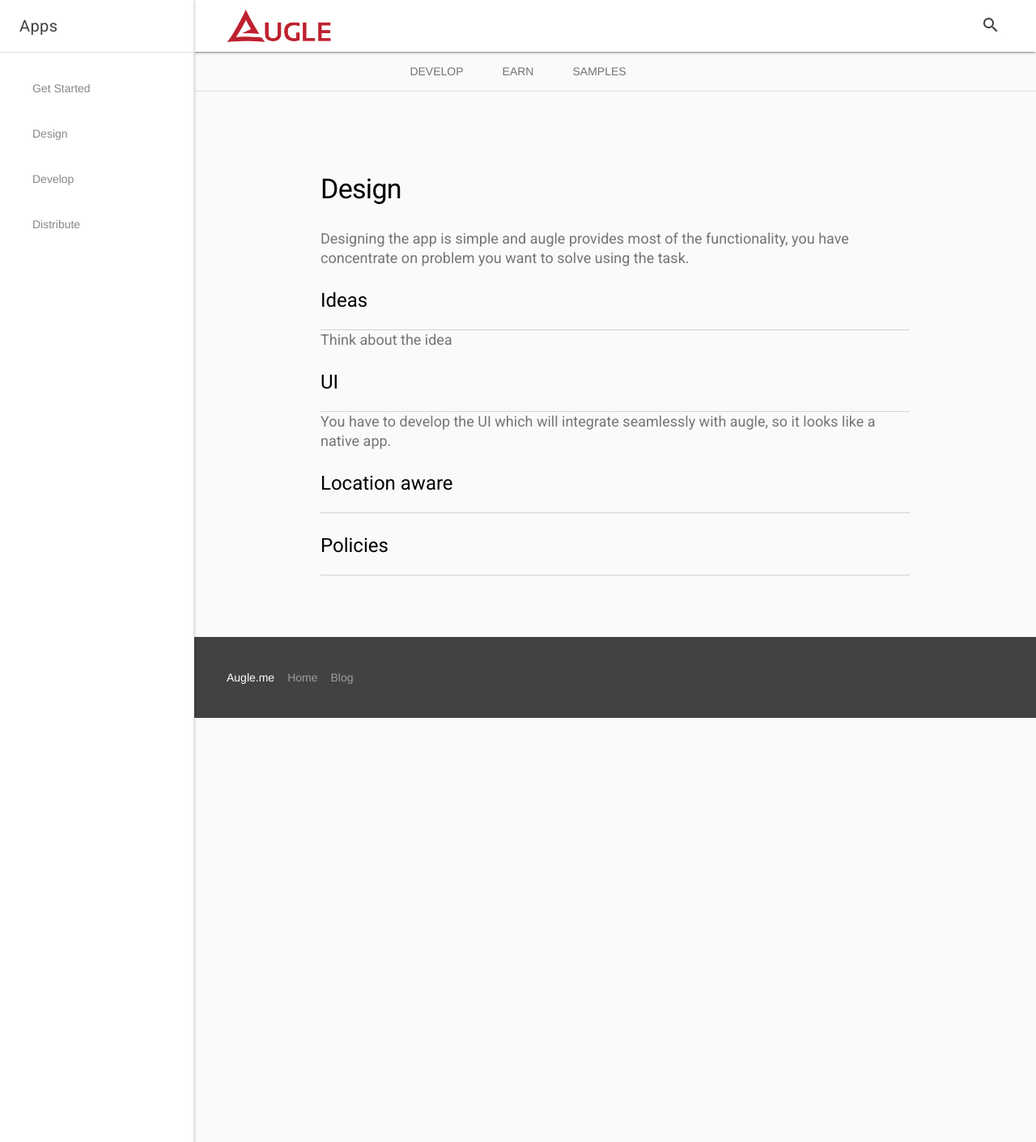
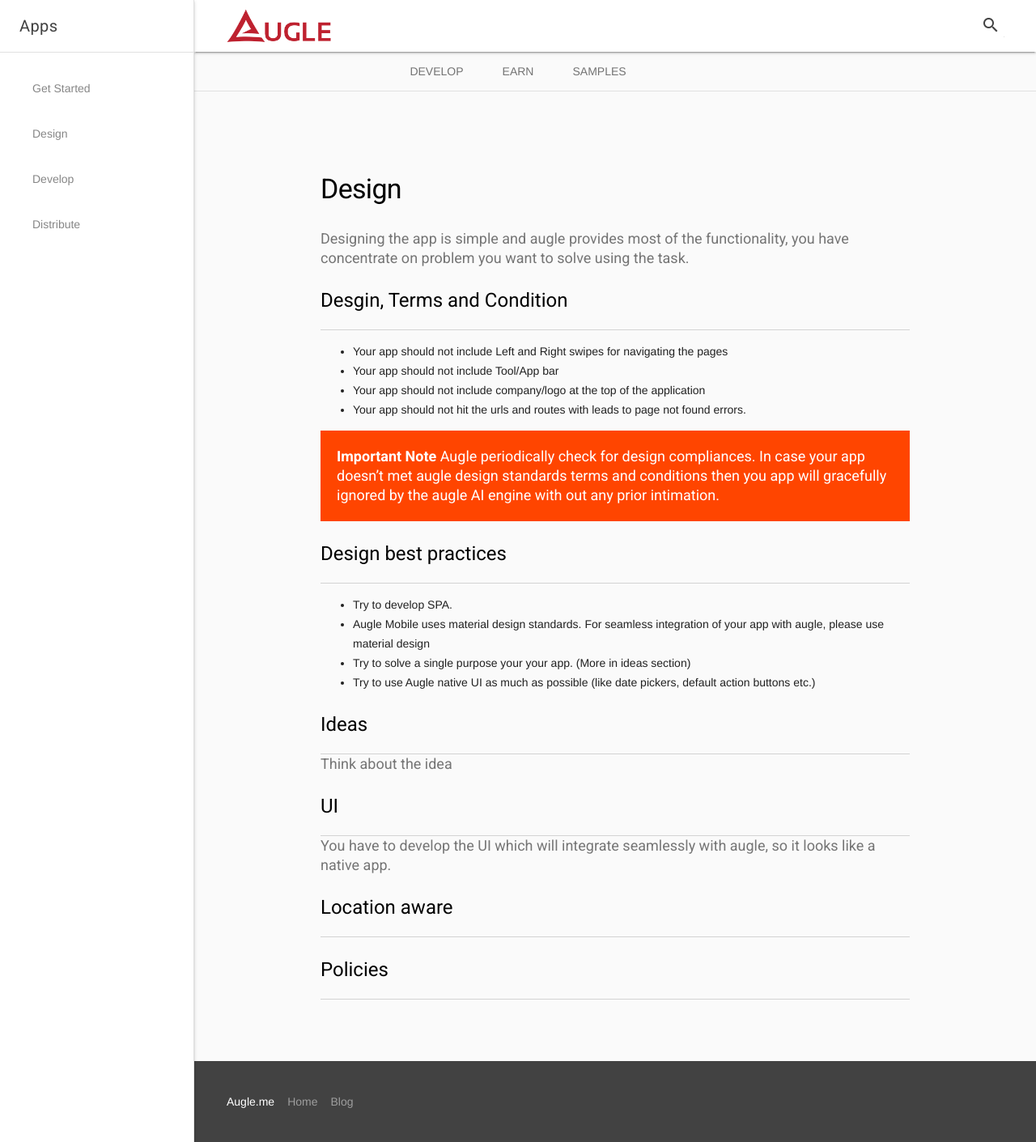
Before and after one commit to augle-me/developer-docs, a Jekyll site: the page built from apps/design/index.md, in a window 1280 px wide. Shown: the whole page at 81% size. Built offline with Jekyll 4.4.1, drawn with Linux system fonts in a browser that asks for light colours; nearby versions of some CDN libraries; our own code applies the rules of GitHub Pages for plain Markdown files.

Commit message:
docs(design): Design Best Practices and TOS

```diff
--- a/apps/design/index.md
+++ b/apps/design/index.md
@@ -6,6 +6,22 @@ sidebar: 'apps'
 # Design
 
 Designing the app is simple and augle provides most of the functionality, you have concentrate on problem you want to solve using the task.
+
+## Desgin, Terms and Condition
+ - Your app should not include Left and Right swipes for navigating the pages
+ - Your app should not include Tool/App bar
+ - Your app should not include company/logo at the top of the application
+ - Your app should not hit the urls and routes with leads to page not found errors.
+
+**Important Note**
+Augle periodically check for design compliances. In case your app doesn't met augle design standards terms and conditions then you app will gracefully ignored by the augle AI engine with out any prior intimation.
+{: .notice .important}
+
+## Design best practices
+ - Try to develop SPA.
+ - Augle Mobile uses material design standards. For seamless integration of your app with augle, please use material design
+ - Try to solve a single purpose your your app. (More in ideas section)
+ - Try to use Augle native UI as much as possible (like date pickers, default action buttons etc.)
 
 ## Ideas
 
--- a/assets/css/main.scss
+++ b/assets/css/main.scss
@@ -55,3 +55,16 @@ pre >code {
     text-align: left !important;
   }
 }
+.notice {
+  padding: 20px;
+  &.important{
+    background-color: orangered;
+    color: white;
+  }
+  &.normal{
+    background-color: cornflowerblue;
+  }
+  &.tip{
+    background-color: greenyellow;
+  }
+}
```
